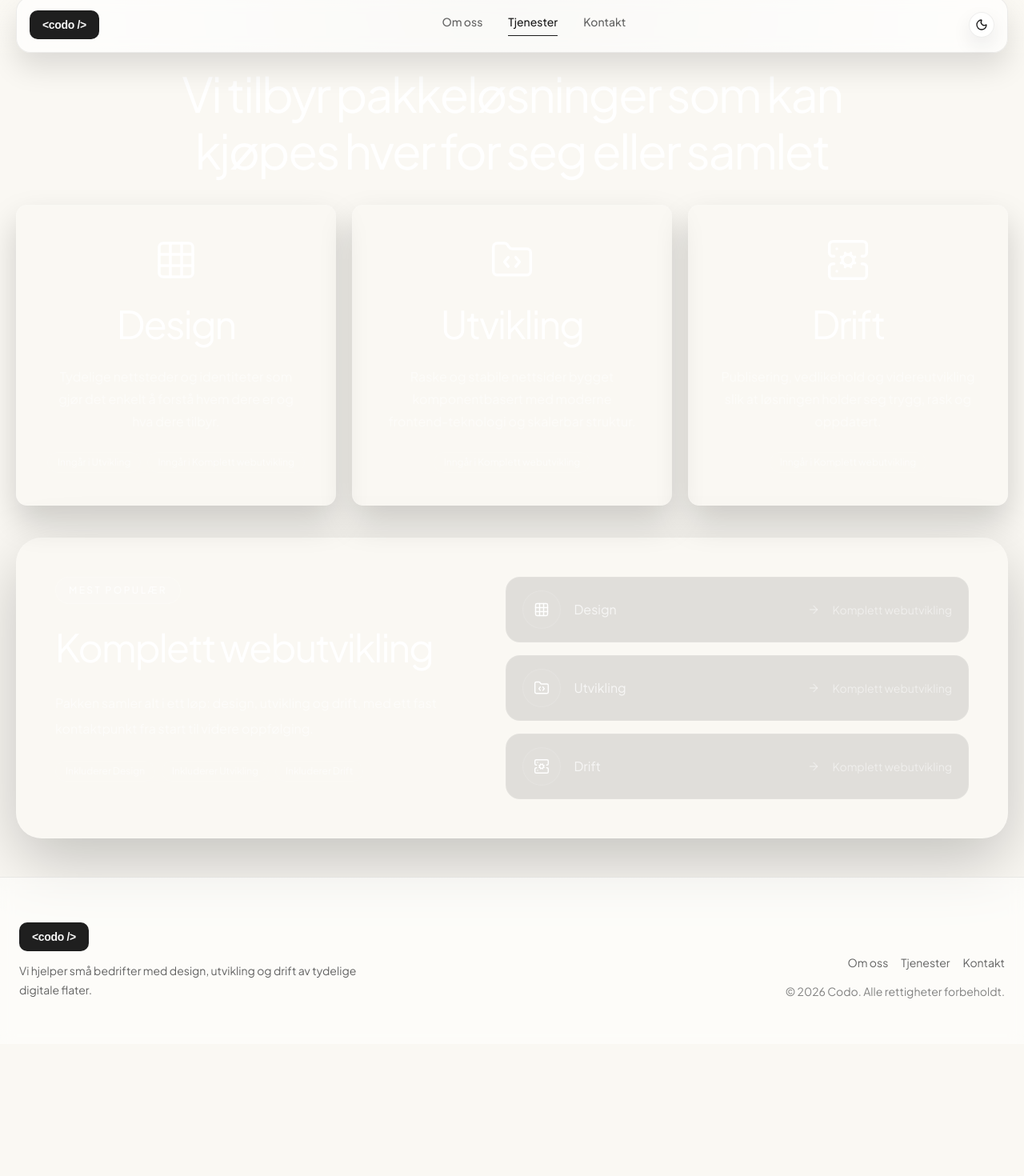
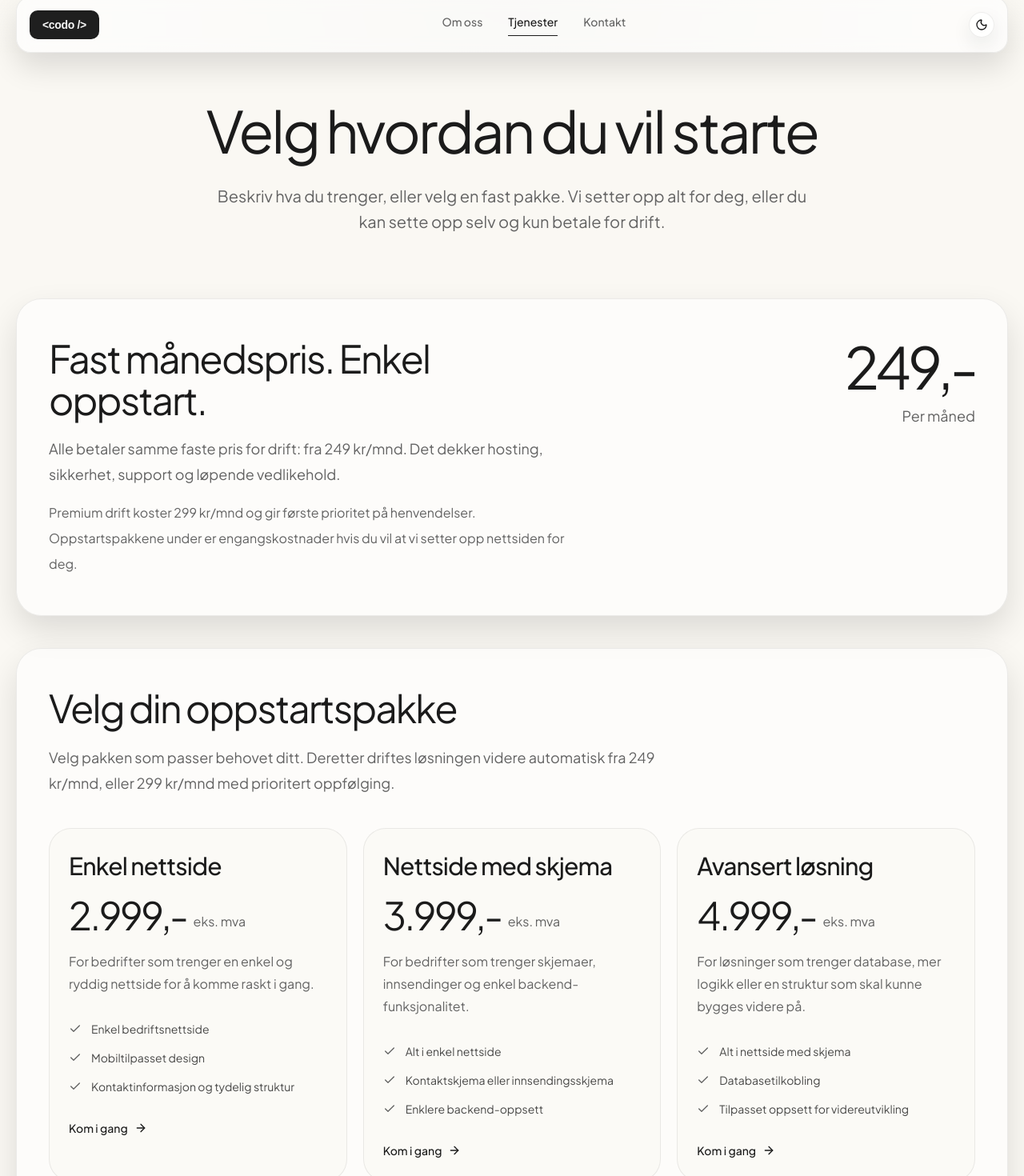
Before and after one commit to Velde-Halvorsen/CODO, a Next.js app: page /produkter in a window 1280 px wide. Shown: the part 20-1490 px from the top of the page at 80% size. Before the commit the page ends 1325 px from the top, so only its background shows below. Built offline with nearby package versions, Linux system fonts and the light colour scheme; a web font is replaced by a local one.

Commit message:
feat: refresh marketing pages and product packages

```diff
--- a/src/components/landing/client-showcase.tsx
+++ b/src/components/landing/client-showcase.tsx
@@ -4,7 +4,7 @@ import { ClientCard } from "@/components/landing/client-card";
 export function ClientShowcase() {
   return (
     <section id="om-oss" className="space-y-6">
-      <h2 className="text-4xl font-semibold tracking-tight text-white/18">
+      <h2 className="text-4xl font-semibold tracking-tight text-foreground/20">
         Våre kunder
       </h2>
       <div className="grid w-full gap-5">
--- a/src/components/landing/landing-page.tsx
+++ b/src/components/landing/landing-page.tsx
@@ -4,7 +4,7 @@ import { ServicesSection } from "@/components/landing/services-section";
 
 export function LandingPage() {
   return (
-    <main id="hjem" className="min-h-screen bg-background px-4 pb-12 text-white sm:px-5">
+    <main id="hjem" className="min-h-screen bg-background px-4 pb-12 text-foreground sm:px-5">
       <div className="mx-auto flex w-full max-w-7xl flex-col gap-12 pt-8 sm:gap-16 sm:pt-10">
         <HeroSection />
         <ClientShowcase />
--- a/src/components/landing/service-card.tsx
+++ b/src/components/landing/service-card.tsx
@@ -8,14 +8,14 @@ export function ServiceCard({ service }: ServiceCardProps) {
   const Icon = service.icon;
 
   return (
-    <article className="rounded-xl border border-white/10 bg-white/[0.03] px-8 py-10 text-center shadow-[0_20px_40px_rgba(0,0,0,0.18)]">
-      <div className="mb-7 flex justify-center text-white">
+    <article className="rounded-xl border border-border/80 bg-card/65 px-8 py-10 text-center shadow-[0_20px_40px_rgba(0,0,0,0.12)]">
+      <div className="mb-7 flex justify-center text-foreground">
         <Icon className="size-14 stroke-[1.5]" />
       </div>
-      <h3 className="text-5xl leading-none font-light tracking-[-0.04em] text-white">
+      <h3 className="text-5xl leading-none font-light tracking-[-0.04em] text-foreground">
         {service.title}
       </h3>
-      <p className="mx-auto mt-7 max-w-xs text-base leading-7 text-white/52">
+      <p className="mx-auto mt-7 max-w-xs text-base leading-7 text-muted-foreground">
         {service.description}
       </p>
       {service.includedIn?.length ? (
@@ -23,7 +23,7 @@ export function ServiceCard({ service }: ServiceCardProps) {
           {service.includedIn.map((item) => (
             <span
               key={item}
-              className="rounded-full border border-white/10 px-3 py-1 text-xs text-white/60"
+              className="rounded-full border border-border/80 bg-background/50 px-3 py-1 text-xs text-muted-foreground"
             >
               Inngår i {item}
             </span>
--- a/src/components/landing/services-section.tsx
+++ b/src/components/landing/services-section.tsx
@@ -4,7 +4,7 @@ import { ServiceCard } from "@/components/landing/service-card";
 export function ServicesSection() {
   return (
     <section id="produkter" className="space-y-8">
-      <h2 className="text-center text-5xl font-light tracking-[-0.04em] text-white sm:text-6xl">
+      <h2 className="text-center text-5xl font-light tracking-[-0.04em] text-foreground sm:text-6xl">
         Vi tilbyr
       </h2>
       <div className="grid gap-5 lg:grid-cols-3">
--- a/src/components/products/products-page.tsx
+++ b/src/components/products/products-page.tsx
@@ -1,72 +1,137 @@
-import { ArrowRight } from "lucide-react";
+import Link from "next/link";
+import { ArrowRight, Check } from "lucide-react";
 
-import { productPackage, services } from "@/components/landing/content";
-import { ServiceCard } from "@/components/landing/service-card";
 import { PageShell } from "@/components/page-shell";
+
+const startupPackages = [
+  {
+    name: "Enkel nettside",
+    price: "2.999,-",
+    description:
+      "For bedrifter som trenger en enkel og ryddig nettside for å komme raskt i gang.",
+    features: [
+      "Enkel bedriftsnettside",
+      "Mobiltilpasset design",
+      "Kontaktinformasjon og tydelig struktur",
+    ],
+  },
+  {
+    name: "Nettside med skjema",
+    price: "3.999,-",
+    description:
+      "For bedrifter som trenger skjemaer, innsendinger og enkel backend-funksjonalitet.",
+    features: [
+      "Alt i enkel nettside",
+      "Kontaktskjema eller innsendingsskjema",
+      "Enklere backend-oppsett",
+    ],
+  },
+  {
+    name: "Avansert løsning",
+    price: "4.999,-",
+    description:
+      "For løsninger som trenger database, mer logikk eller en struktur som skal kunne bygges videre på.",
+    features: [
+      "Alt i nettside med skjema",
+      "Databasetilkobling",
+      "Tilpasset oppsett for videreutvikling",
+    ],
+  },
+];
 
 export function ProductsPage() {
   return (
     <PageShell>
       <section className="space-y-10">
-        <section className="space-y-8">
-          <h2 className="mx-auto max-w-4xl text-center text-4xl leading-[1.18] font-light tracking-[-0.04em] text-white sm:text-5xl lg:text-6xl">
-            Vi tilbyr pakkeløsninger som kan kjøpes hver for seg eller samlet
-          </h2>
-          <section className="grid gap-5 lg:grid-cols-3">
-            {services.map((service) => (
-              <ServiceCard key={service.title} service={service} />
-            ))}
-          </section>
+        <section className="px-2 pt-6 pb-8 text-center sm:pt-10 sm:pb-10">
+          <h1 className="mx-auto max-w-4xl text-5xl leading-[1.15] font-light tracking-[-0.04em] text-foreground sm:text-6xl lg:text-7xl">
+            Velg hvordan du vil starte
+          </h1>
+          <p className="mx-auto mt-6 max-w-3xl text-lg leading-8 text-muted-foreground sm:text-xl">
+            Beskriv hva du trenger, eller velg en fast pakke. Vi setter opp alt
+            for deg, eller du kan sette opp selv og kun betale for drift.
+          </p>
         </section>
 
-        <article className="overflow-hidden rounded-[2rem] border border-white/10 bg-white/[0.04] shadow-[0_28px_80px_rgba(0,0,0,0.22)]">
-          <div className="grid gap-10 px-8 py-10 lg:grid-cols-[0.95fr_1.05fr] lg:px-12 lg:py-12">
+        <section className="rounded-[2rem] border border-border/80 bg-card/70 px-8 py-10 text-foreground shadow-[0_18px_40px_rgba(0,0,0,0.12)] sm:px-10 sm:py-12">
+          <div className="grid gap-8 lg:grid-cols-[1.2fr_0.8fr] lg:items-start">
             <div>
-              <span className="inline-flex rounded-full border border-white/15 bg-white/10 px-4 py-2 text-xs font-medium tracking-[0.2em] text-white/80 uppercase">
-                Mest populær
-              </span>
-              <h2 className="mt-6 max-w-lg text-4xl leading-tight font-light tracking-[-0.04em] text-white sm:text-5xl">
-                {productPackage.name}
+              <h2 className="text-4xl leading-[1.08] font-light tracking-[-0.04em] sm:text-5xl">
+                Fast månedspris. Enkel oppstart.
               </h2>
-              <p className="mt-6 max-w-2xl text-base leading-8 text-white/58">
-                {productPackage.description}
+              <p className="mt-5 max-w-3xl text-base leading-8 text-muted-foreground sm:text-lg">
+                Alle betaler samme faste pris for drift: fra 249 kr/mnd. Det
+                dekker hosting, sikkerhet, support og løpende vedlikehold.
               </p>
-              <div className="mt-6 flex flex-wrap gap-2">
-                {services.map((service) => (
-                  <span
-                    key={service.title}
-                    className="rounded-full border border-white/10 px-3 py-1 text-xs text-white/60"
-                  >
-                    Inkluderer {service.title}
-                  </span>
-                ))}
-              </div>
+              <p className="mt-4 max-w-3xl text-base leading-8 text-muted-foreground">
+                Premium drift koster 299 kr/mnd og gir første prioritet på
+                henvendelser. Oppstartspakkene under er engangskostnader hvis du
+                vil at vi setter opp nettsiden for deg.
+              </p>
             </div>
-            <div className="grid gap-4 self-center">
-              {services.map((service) => {
-                const Icon = service.icon;
 
-                return (
-                  <div
-                    key={service.title}
-                    className="flex items-center gap-4 rounded-2xl border border-white/8 bg-black/10 px-5 py-4"
-                  >
-                    <div className="flex size-12 items-center justify-center rounded-full border border-white/10 bg-white/5 text-white">
-                      <Icon className="size-5 stroke-[1.75]" />
-                    </div>
-                    <p className="min-w-0 flex-1 text-base text-white/72">
-                      {service.title}
-                    </p>
-                    <ArrowRight className="size-4 shrink-0 text-white/40" />
-                    <span className="text-sm text-white/50">
-                      {productPackage.name}
-                    </span>
-                  </div>
-                );
-              })}
+            <div className="text-left lg:text-right">
+              <p className="text-6xl leading-none font-light tracking-[-0.06em] sm:text-7xl">
+                249,-
+              </p>
+              <p className="mt-3 text-lg text-muted-foreground">Per måned</p>
             </div>
           </div>
-        </article>
+        </section>
+
+        <section className="rounded-[2rem] border border-border/80 bg-card/70 px-8 py-10 text-foreground shadow-[0_18px_40px_rgba(0,0,0,0.12)] sm:px-10 sm:py-12">
+          <div className="max-w-3xl">
+            <h2 className="text-4xl leading-[1.08] font-light tracking-[-0.04em] sm:text-5xl">
+              Velg din oppstartspakke
+            </h2>
+            <p className="mt-5 text-base leading-8 text-muted-foreground sm:text-lg">
+              Velg pakken som passer behovet ditt. Deretter driftes løsningen
+              videre automatisk fra 249 kr/mnd, eller 299 kr/mnd med prioritert
+              oppfølging.
+            </p>
+          </div>
+
+          <div className="mt-10 grid gap-5 lg:grid-cols-3">
+            {startupPackages.map((pkg) => (
+              <article
+                key={pkg.name}
+                className="flex h-full flex-col rounded-[1.75rem] border border-border/80 bg-background/55 px-6 py-7"
+              >
+                <div>
+                  <h3 className="text-3xl font-medium tracking-[-0.03em]">
+                    {pkg.name}
+                  </h3>
+                  <div className="mt-5 flex items-end gap-2">
+                    <span className="text-5xl leading-none font-light tracking-[-0.05em]">
+                      {pkg.price}
+                    </span>
+                    <span className="pb-1 text-base text-muted-foreground">eks. mva</span>
+                  </div>
+                  <p className="mt-5 text-base leading-7 text-muted-foreground">
+                    {pkg.description}
+                  </p>
+                </div>
+
+                <ul className="mt-8 space-y-4">
+                  {pkg.features.map((feature) => (
+                    <li key={feature} className="flex items-start gap-3 text-sm text-foreground/80">
+                      <Check className="mt-0.5 size-4 shrink-0 text-muted-foreground" />
+                      <span>{feature}</span>
+                    </li>
+                  ))}
+                </ul>
+
+                <Link
+                  href="/kontakt"
+                  className="mt-8 inline-flex items-center gap-2 text-sm font-medium text-foreground transition-opacity hover:opacity-70"
+                >
+                  Kom i gang
+                  <ArrowRight className="size-4" />
+                </Link>
+              </article>
+            ))}
+          </div>
+        </section>
       </section>
     </PageShell>
   );
```
Also changed, not shown: src/components/about/about-page.tsx (+6 -6 lines), src/components/about/profile-card.tsx (+4 -4 lines), src/components/contact/contact-form.tsx (+14 -14 lines), src/components/contact/contact-page.tsx (+5 -5 lines), src/components/landing/client-card.tsx (+4 -4 lines), src/components/landing/hero-section.tsx (+94 -2 lines).
